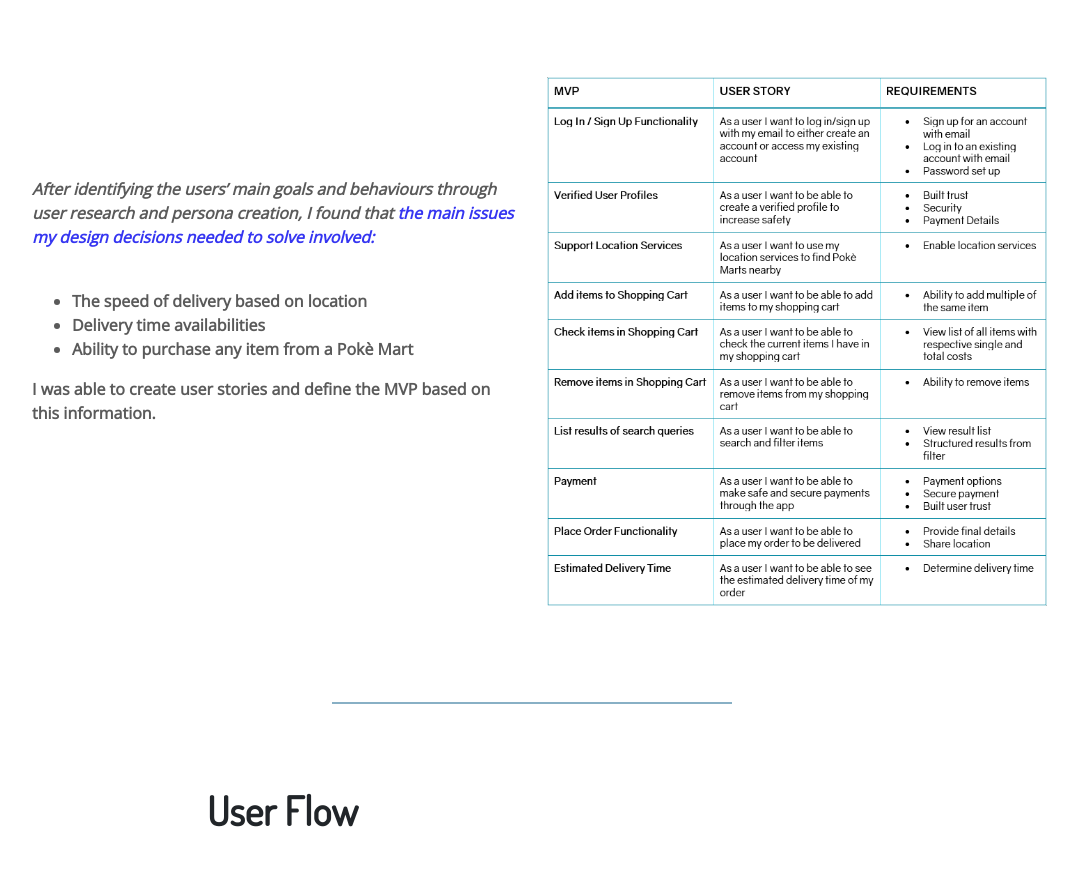
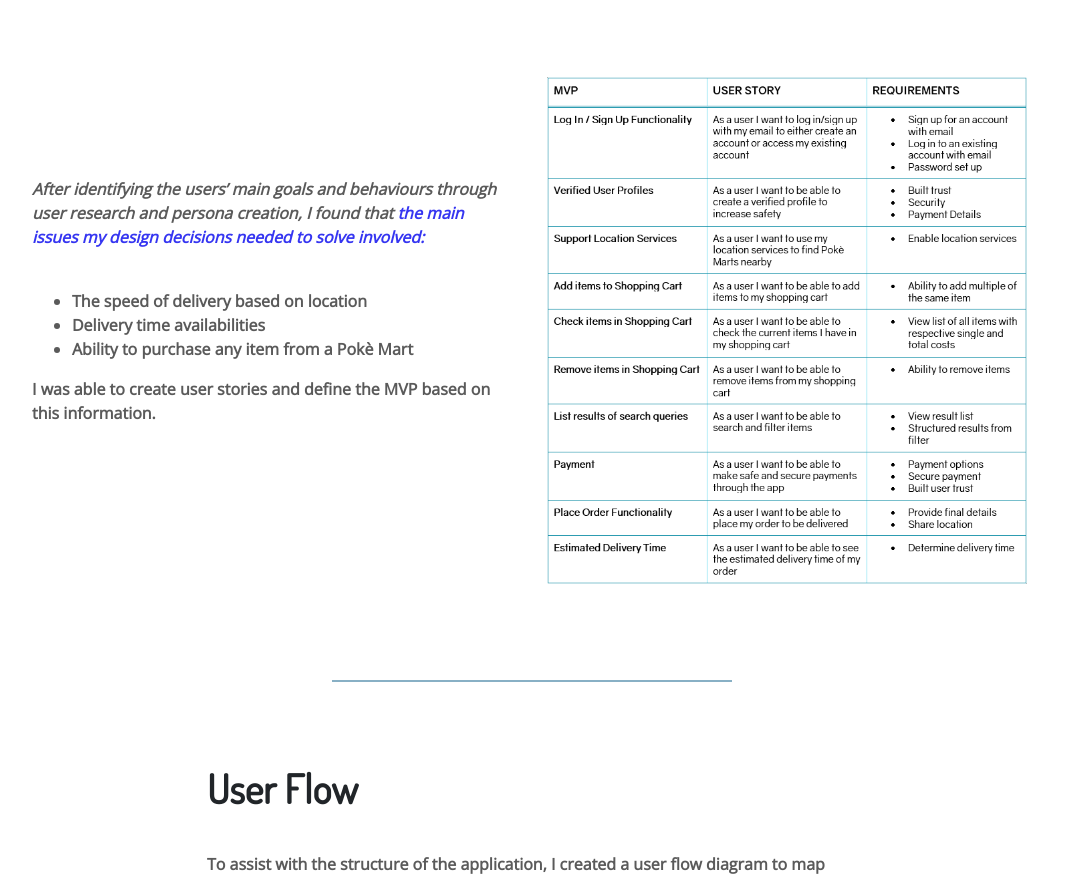
Before and after one commit to Davina-T/Portfolio-New-, a plain HTML site: page pokemart.html in a window 1280 px wide. Shown: the part 3796-4673 px from the top of the page, without its empty margins (108-1186 px from the left). Drawn offline with nearby package versions, Linux system fonts and the light colour scheme.

Commit message:
fix responsiveness

```diff
--- a/pokemart.html
+++ b/pokemart.html
@@ -130,7 +130,7 @@
 
         <div class="row">
             <div class="col-lg-6 userStories">
-                <p class="user_stories">After identifying the users’ main goals and behaviours through user research and persona creation, I found that <span class="bolder">the main issues my design decisions needed to solve involved:</span></p>
+                <p class="column_image user_stories">After identifying the users’ main goals and behaviours through user research and persona creation, I found that <span class="bolder">the main issues my design decisions needed to solve involved:</span></p>
                 <br>
                 <ul>
                     <li>
@@ -146,7 +146,7 @@
                 <p>I was able to create user stories and define the MVP based on this information.</p>
             </div>
             <div class="col-lg-6">
-                <img class="user_stories_image" src="img/pokemart/userStories.png">
+                <img class="column_image user_stories_image" src="img/pokemart/userStories.png">
             </div>
         </div>
 
--- a/project_style.css
+++ b/project_style.css
@@ -211,7 +211,6 @@ li {
 }
 
 .user_stories_image {
-	max-width: 500px;
 	margin-bottom: 80px;
 }
 
```
